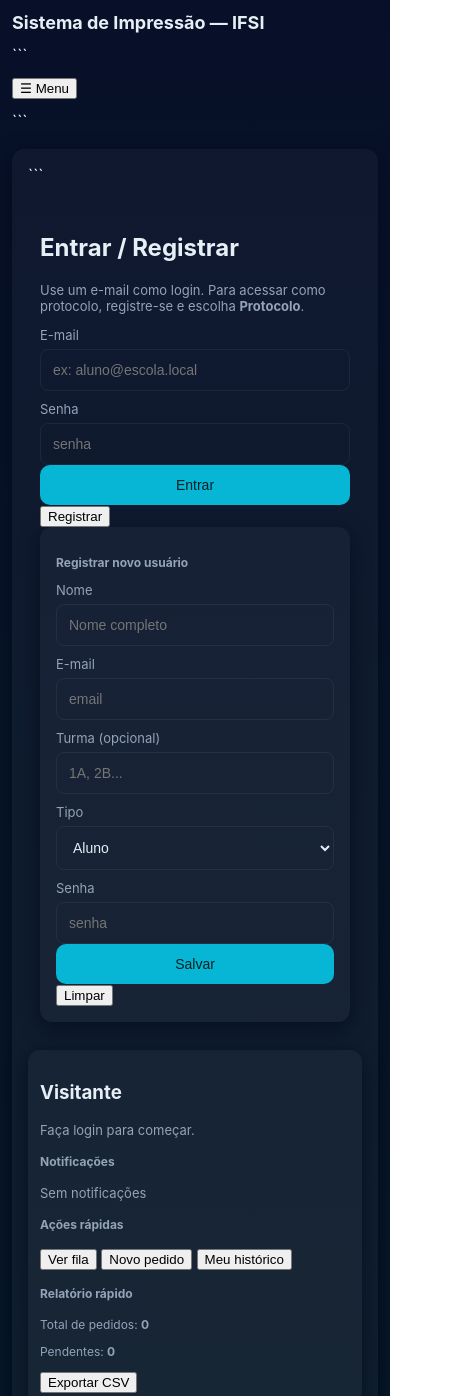
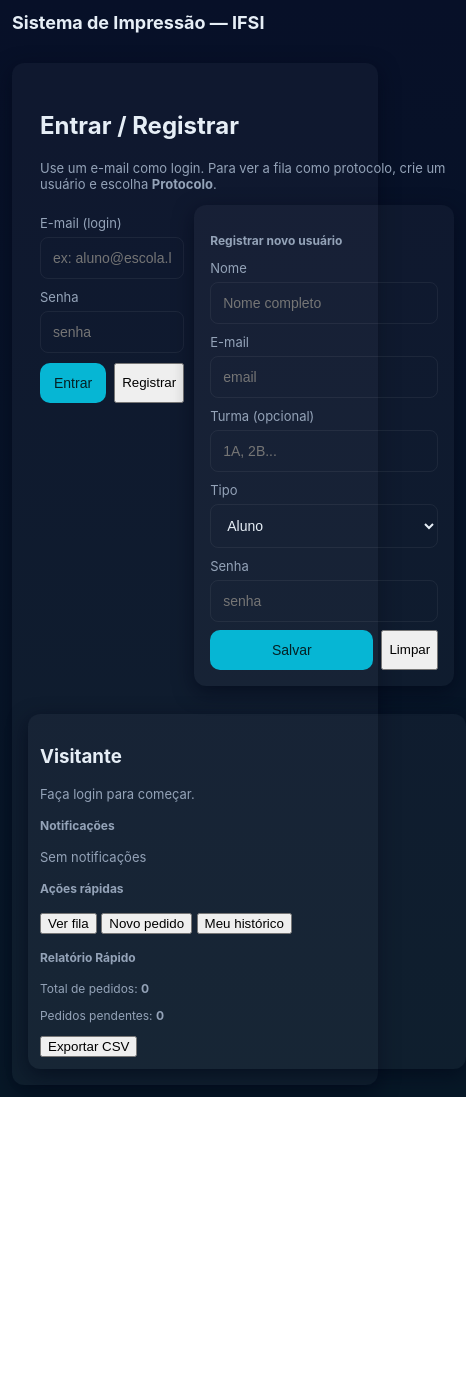
Before and after one commit to Printkaue/SIIF, a plain HTML site: page index.html in a window 390 px wide. Shown: the top 1396 px of the page, 466 px wide, since content can reach past the window. After the commit the page ends 1097 px from the top, so only its background shows below. Drawn offline with Linux system fonts and the light colour scheme.

Commit message:
Refactor index.html for improved structure and UX
Updated the HTML structure and improved accessibility features. Adjusted layout for better user experience.

````diff
--- a/index.html
+++ b/index.html
@@ -1,5 +1,4 @@
 <!doctype html>
-
 <html lang="pt-BR">
 <head>
   <meta charset="utf-8" />
@@ -8,125 +7,89 @@
   <title>Sistema de Impressão - IFSI</title>
 </head>
 <body>
-
   <div class="container">
-
     <header>
       <h1>Sistema de Impressão — IFSI</h1>
-
-```
-<div class="header-actions">
-  <button class="btn toggle-sidebar" id="toggle-sidebar">☰ Menu</button>
+      <div>
         <button class="btn" id="btn-logout" style="display:none">Sair</button>
       </div>
-```
-
     </header>
 
     <main class="card">
       <div id="app" class="grid">
-
-```
-  <!-- CONTEÚDO PRINCIPAL -->
+        <!-- coluna principal -->
         <div class="panel">
-
-    <!-- LOGIN / REGISTRO -->
+          <!-- Login / Dashboard -->
           <section id="login-section">
             <h2>Entrar / Registrar</h2>
-      <p class="muted">
-        Use um e-mail como login. Para acessar como protocolo, registre-se e escolha <strong>Protocolo</strong>.
-      </p>
-
-      <div class="auth-grid">
-
-        <!-- LOGIN -->
-        <div class="auth-login">
-          <label>E-mail</label>
+            <p class="muted">Use um e-mail como login. Para ver a fila como protocolo, crie um usuário e escolha <strong>Protocolo</strong>.</p>
+            <div style="display:flex;gap:10px;margin-top:12px">
+              <div style="flex:1">
+                <label>E-mail (login)</label>
                 <input type="text" id="login-email" placeholder="ex: aluno@escola.local">
-
                 <label>Senha</label>
                 <input type="password" id="login-pass" placeholder="senha">
-
-          <div class="actions">
+                <div style="margin-top:10px;display:flex;gap:8px">
                   <button class="primary" id="btn-login">Entrar</button>
                   <button id="btn-show-register">Registrar</button>
                 </div>
               </div>
-
-        <!-- REGISTRO -->
-        <div class="auth-register card">
+              <div style="width:260px" class="card">
                 <h3 class="small">Registrar novo usuário</h3>
-
                 <label>Nome</label>
                 <input type="text" id="reg-name" placeholder="Nome completo">
-
                 <label>E-mail</label>
                 <input type="text" id="reg-email" placeholder="email">
-
                 <label>Turma (opcional)</label>
                 <input type="text" id="reg-turma" placeholder="1A, 2B...">
-
                 <label>Tipo</label>
                 <select id="reg-type">
-            <option value="aluno">Aluno</option>
-            <option value="protocolo">Protocolo</option>
-            <option value="professor">Professor</option>
+                  <option value="aluno" class="reg-type">Aluno</option>
+                  <option value="protocolo" class="reg-type">Protocolo</option>
+                  <option value="professor" class="reg-type">Professor</option>
                 </select>
-
                 <label>Senha</label>
                 <input type="password" id="reg-pass" placeholder="senha">
-
-          <div class="actions">
-            <button class="primary" id="btn-register">Salvar</button>
+                <div style="margin-top:8px;display:flex;gap:8px">
+                  <button id="btn-register" class="primary">Salvar</button>
                   <button id="btn-clear-register">Limpar</button>
                 </div>
               </div>
-
             </div>
           </section>
 
-    <!-- DASHBOARD -->
           <section id="dashboard-section" style="display:none">
             <h2>Fazer pedido de impressão</h2>
-
             <div class="card">
               <label>Nome</label>
               <input id="req-name" type="text" placeholder="Seu nome">
-
               <label>Turma</label>
               <input id="req-turma" type="text" placeholder="Sua turma">
-
               <label>Quantidade de folhas</label>
               <input id="req-qty" type="text" inputmode="numeric" placeholder="Ex: 3">
-
               <label>Descrição (opcional)</label>
               <textarea id="req-desc" rows="3" placeholder="Observações sobre a impressão"></textarea>
-
-        <label>Arquivo (PDF/DOCX/Imagens) — máx. 3MB</label>
+              <label>Arquivo (PDF/DOCX/Imagens) — max 3MB</label>
               <input id="req-file" type="file" accept=".pdf,.doc,.docx,image/*">
-
-        <div class="actions end">
+              <div style="margin-top:8px;display:flex;gap:8px;align-items:center">
                 <button id="btn-submit-req" class="primary">Solicitar Impressão</button>
                 <button id="btn-clear-req">Limpar</button>
-          <div id="file-preview" class="tiny muted"></div>
+                <div id="file-preview" style="margin-left:auto" class="tiny muted"></div>
               </div>
             </div>
 
-      <h3 class="section-title">Meus pedidos</h3>
-      <div id="my-requests" class="card min-h"></div>
+            <h3 style="margin-top:14px">Meus pedidos</h3>
+            <div id="my-requests" class="card" style="min-height:60px"></div>
           </section>
 
-    <!-- PROTOCOLO -->
           <section id="protocol-section" style="display:none">
             <h2>Painel do Protocolo</h2>
-      <p class="muted">Gerencie a fila de impressão.</p>
-
+            <p class="muted">Aqui você vê a fila de impressão e pode marcar como concluída.</p>
             <div class="card">
               <h4>Fila de Impressões Pendentes</h4>
               <div id="queue-list"></div>
             </div>
-
-      <div class="card spaced">
+            <div style="margin-top:12px" class="card">
               <h4>Histórico</h4>
               <div id="history-list"></div>
             </div>
@@ -134,42 +97,38 @@
 
         </div>
 
-  <!-- SIDEBAR -->
-  <aside class="panel card sidebar" id="sidebar">
-
+        <!-- coluna lateral -->
+        <aside class="panel card">
           <div id="user-info">
             <h3>Visitante</h3>
             <p class="muted">Faça login para começar.</p>
           </div>
 
-    <div class="sidebar-block">
+          <div style="margin-top:12px">
             <h4 class="small">Notificações</h4>
             <ul id="notifications" class="list"></ul>
           </div>
 
-    <div class="sidebar-block">
+          <div style="margin-top:12px">
             <h4 class="small">Ações rápidas</h4>
             <button id="btn-view-queue">Ver fila</button>
             <button id="btn-view-dashboard">Novo pedido</button>
             <button id="btn-view-history">Meu histórico</button>
           </div>
 
-    <div class="sidebar-block">
-      <h4 class="small">Relatório rápido</h4>
+          <div style="margin-top:12px">
+            <h4 class="small">Relatório Rápido</h4>
             <p class="tiny">Total de pedidos: <strong id="total-requests">0</strong></p>
-      <p class="tiny">Pendentes: <strong id="total-pending">0</strong></p>
+            <p class="tiny">Pedidos pendentes: <strong id="total-pending">0</strong></p>
             <button id="btn-export-csv">Exportar CSV</button>
           </div>
-
         </aside>
 
       </div>
-```
 
     </main>
   </div>
 
 <script src="script.js"></script>
-
 </body>
 </html>
````
Lines whose indentation alone changed are shown as unchanged.
